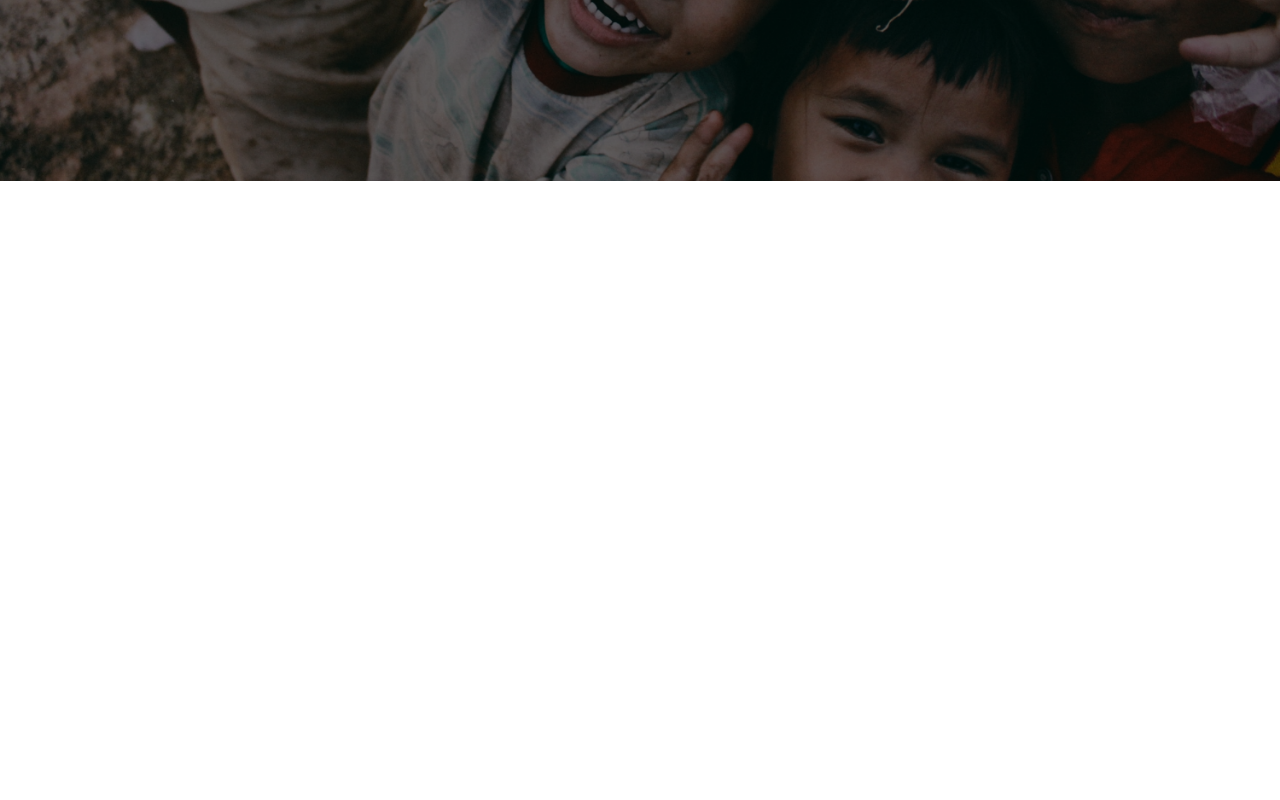
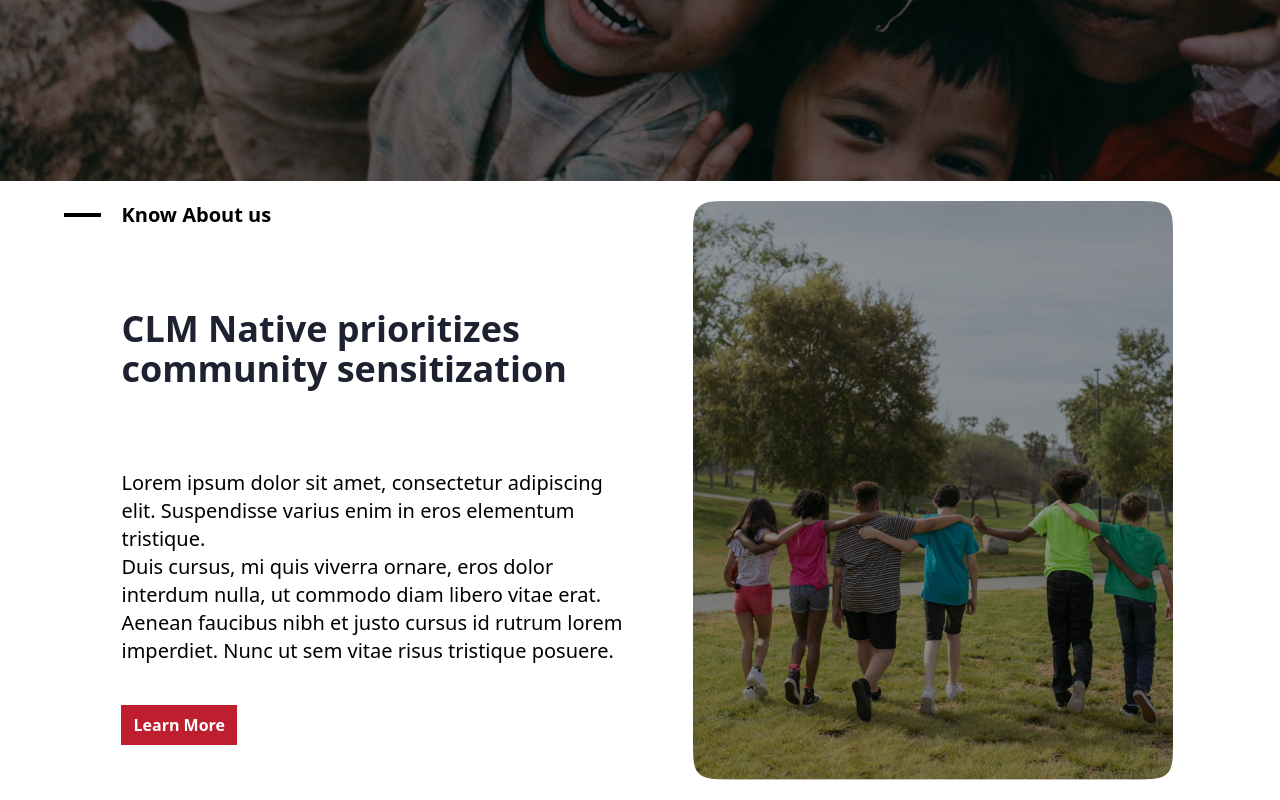
Before and after one commit to Fearless-Edd/clm-website, a React (Vite) app in the folder frontend/: page / in a window 1280 px wide. Shown: the part 556-1356 px from the top of the page. Before the commit the page ends 800 px from the top, so only its background shows below. Built offline with nearby package versions, Linux system fonts and the light colour scheme.

Commit message:
Complete Hero

```diff
--- a/frontend/src/assets/images/index.js
+++ b/frontend/src/assets/images/index.js
@@ -1,7 +1,10 @@
 import logo from "./logo.svg"
 import heroImg from "./heroImg.png"
+import About from './About.png'
+
 export
 {
     logo,
     heroImg,
+    About,
 }
--- a/frontend/src/component/Hero.jsx
+++ b/frontend/src/component/Hero.jsx
@@ -4,18 +4,20 @@
 
 const Hero = () => {
   return (
+    <div>
+
     <div className="relative">
-      <div className="p-5 md:p-10 lg:p-16">
+      <div className="p-5 md:p-10 lg:p-16 absolute">
         <h1 className="text-xl font-semibold text-white md:text-5xl md:py-10 lg:pb-10 lg:text-7xl">Feel the Gospel <br/> Be the Gospel <br/> Spread the Gospel</h1>
         <PrimaryBtn title="What we do" textColor="#1D2130" bgColor="#FFFFFF" />
       </div>
-      <div className="absolute top-0 -z-10 right-0 w-full">
+      <div className=" top-0 -z-10 right-0 w-full">
         <img
           src={heroImg}
-          alt=""
           className="w-full h-auto object-contain"
         />
       </div>
+    </div>
     </div>
   );
 };
--- a/frontend/src/pages/Home.jsx
+++ b/frontend/src/pages/Home.jsx
@@ -1,17 +1,48 @@
-import Navbar from '../component/Navbar';
-import Hero from '../component/Hero'
+import Navbar from "../component/Navbar";
+import Hero from "../component/Hero";
+import { About } from "../assets/images/index";
 
-
-
-import React from 'react';
+import React from "react";
+import PrimaryBtn from "../component/PrimaryBtn";
 
 const Home = () => {
   return (
     <div>
-        <Navbar/>
-        <Hero />
+      <Navbar />
+      <Hero />
+
+      {/* Konw about Us  */}
+      <div className="px-5 py-5 flex flex-col gap-5 md:px-16 lg:flex-row ">
+        <div className="flex flex-col justify-center gap-5 md:flex-row lg:w-1/2 ">
+          <div className="w-20 h-1 bg-black md:w-1/4 mt-3"></div>
+          <div className="flex flex-col gap-10">
+            <p className="font-semibold text-xl lg:pb-10">Know About us</p>
+            <h1 className="font-bold text-2xl text-btnColor lg:pb-10 lg:text-4xl">
+              CLM Native prioritizes community sensitization
+            </h1>
+            <div className="lg:text-xl ">
+
+            <p>
+              Lorem ipsum dolor sit amet, consectetur adipiscing elit.
+              Suspendisse varius enim in eros elementum tristique.
+            </p>
+            <p className="">
+              ‍Duis cursus, mi quis viverra ornare, eros dolor interdum nulla,
+              ut commodo diam libero vitae erat. Aenean faucibus nibh et justo
+              cursus id rutrum lorem imperdiet. Nunc ut sem vitae risus
+              tristique posuere.
+            </p>
+            </div>
+        <PrimaryBtn title="Learn More" textColor="#FFFFFF" bgColor="#BE1E2D" />
+
+          </div>
+        </div>
+        <div className="flex justify-center items-center lg:w-1/2">
+          <img src={About} alt="" />
+        </div>
+      </div>
     </div>
   );
-}
+};
 
 export default Home;
```
